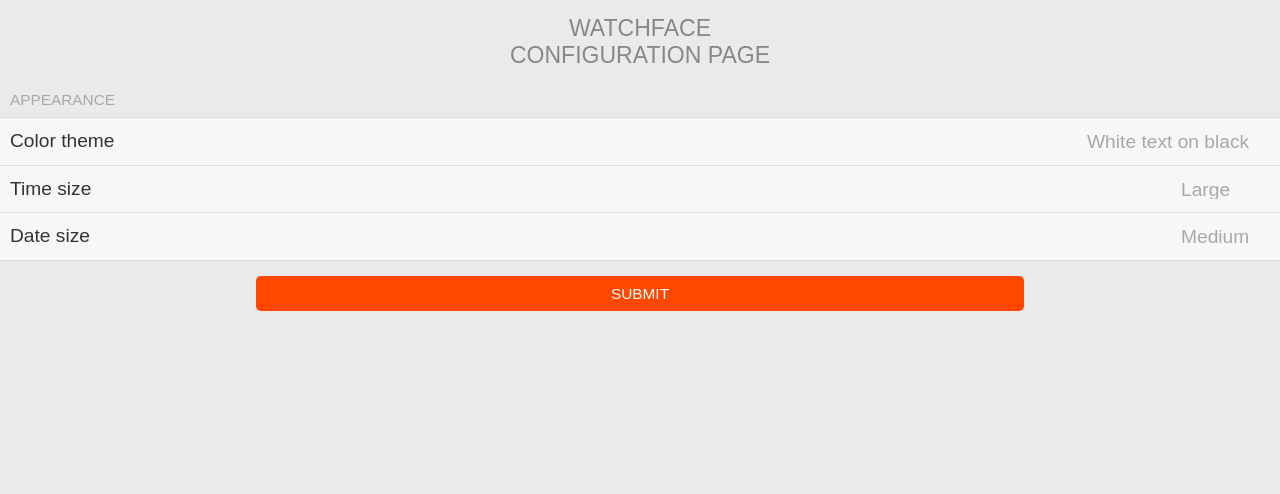
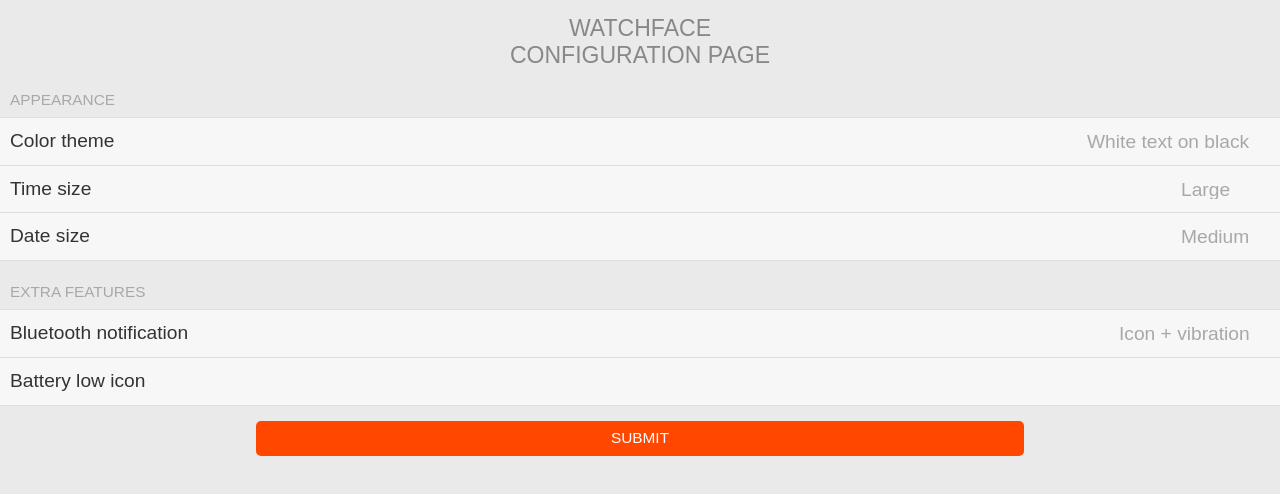
Before and after one commit to gogothegogo/SimpleSquare_Pebble, a plain HTML site: page index.html in a window 1280 px wide. Drawn offline with Linux system fonts and the light colour scheme; files that its build step writes are made by us from their sources; a script that the page names is missing; a web font is replaced by a local one.

Commit message:
Update index.html

```diff
--- a/index.html
+++ b/index.html
@@ -52,6 +52,23 @@
   </div>
 </div>
 
+<div class="item-container">
+  <div class="item-container-header">Extra features</div>
+  <div class="item-container-content">
+    <label class="item">
+      Bluetooth notification
+      <select name="select-1" dir='BluetoothAlarm' class="item-select">
+        <option class="item-select-option">Off</option>
+        <option class="item-select-option">Icon only</option>
+        <option class="item-select-option" selected>Icon + vibration</option>
+      </select>
+    </label>
+    <label class="item">
+      Battery low icon
+      <input type="checkbox" class="item-toggle" name="BatteryIcon" checked>
+    </label>
+  </div>
+</div>
   <div class='item-container'>
     <div class='button-container'>
       <input id='submitButton' type='button' class='item-button' value='SUBMIT'>
```
